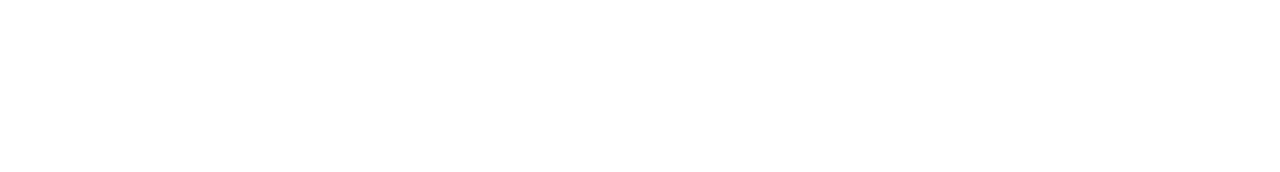
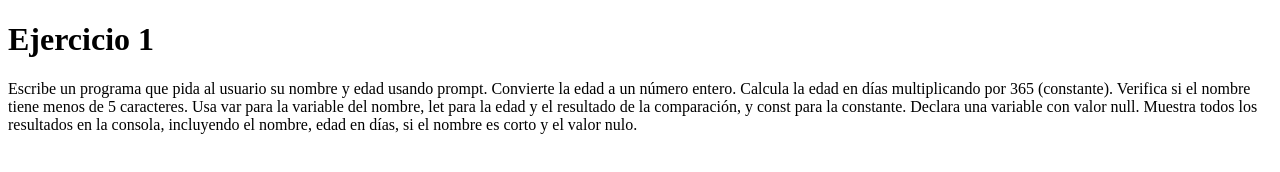
Before and after one commit to asebasg/datos-operadores-JS, a plain HTML site: page ejercicio1.html in a window 1280 px wide. Drawn offline with Linux system fonts and the light colour scheme.

Commit message:
Modificacion

```diff
--- a/ejercicio1.html
+++ b/ejercicio1.html
@@ -0,0 +1,20 @@
+<!DOCTYPE html>
+<html lang="en">
+  <head>
+    <meta charset="UTF-8" />
+    <meta name="viewport" content="width=device-width, initial-scale=1.0" />
+    <title>Ejercicio 1</title>
+  </head>
+  <body>
+    <h1>Ejercicio 1</h1>
+    <p>
+      Escribe un programa que pida al usuario su nombre y edad usando prompt.
+      Convierte la edad a un número entero. Calcula la edad en días
+      multiplicando por 365 (constante). Verifica si el nombre tiene menos de 5
+      caracteres. Usa var para la variable del nombre, let para la edad y el
+      resultado de la comparación, y const para la constante. Declara una
+      variable con valor null. Muestra todos los resultados en la consola,
+      incluyendo el nombre, edad en días, si el nombre es corto y el valor nulo.
+    </p>
+  </body>
+</html>
--- a/ejercicio1.js
+++ b/ejercicio1.js
@@ -0,0 +1 @@
+// Escribe un programa que pida al usuario su nombre y edad usando prompt. Convierte la edad a un número entero. Calcula la edad en días multiplicando por 365 (constante). Verifica si el nombre tiene menos de 5 caracteres. Usa var para la variable del nombre, let para la edad y el resultado de la comparación, y const para la constante. Declara una variable con valor null. Muestra todos los resultados en la consola, incluyendo el nombre, edad en días, si el nombre es corto y el valor nulo.
```
Also changed, not shown: index.html (+1 -1 lines).
